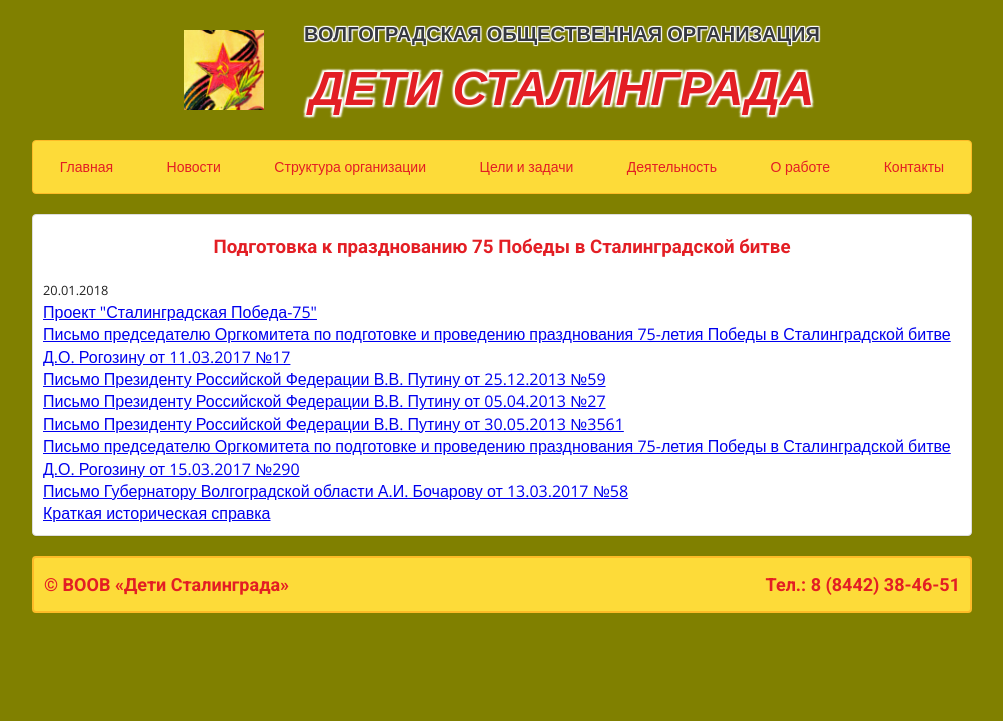
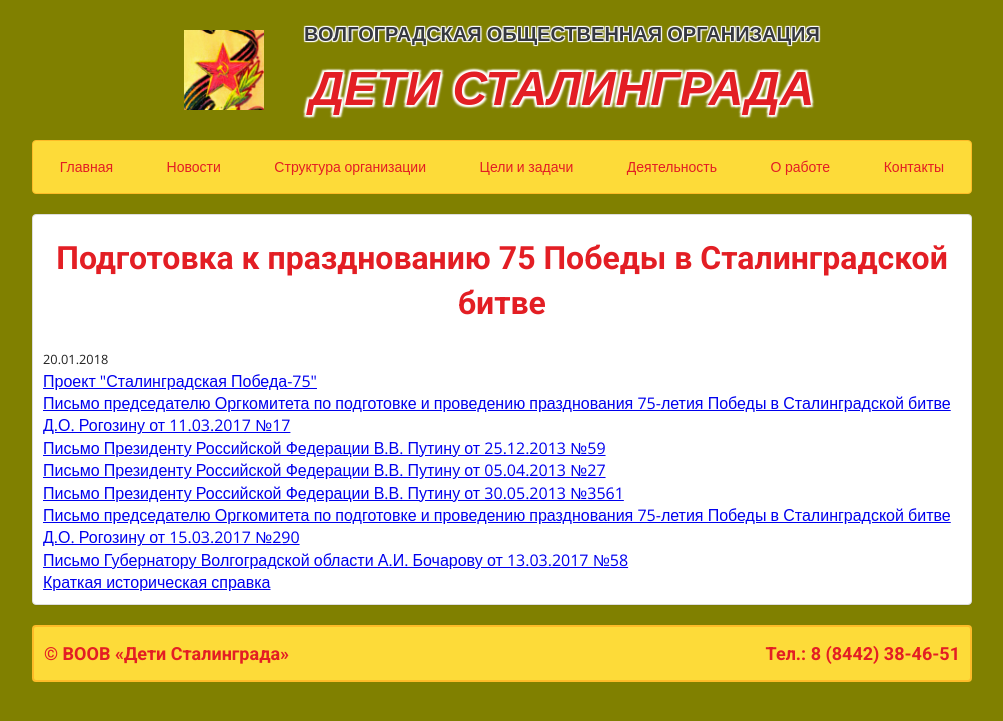
Before and after one commit to detistalingrada/detistalingrada.github.io, a Jekyll site: the page built from activity/podgotovka-75.md, in a window 1280 px wide. Shown: the top 721 px of the page, without its empty margins (138-1141 px from the left). Built offline with Jekyll 4.4.1, drawn with Linux system fonts in a browser that asks for light colours; nearby versions of some CDN libraries.

Commit message:
Увеличение заголовка новости

```diff
--- a/_layouts/post.html
+++ b/_layouts/post.html
@@ -2,7 +2,7 @@
 layout: default
 ---
 
-<h3 class="center">{{ page.title }}</h3>
+<h1 class="center">{{ page.title }}</h1>
 <div>
   <small class="text-muted">{{ page.date | date: '%d.%m.%Y' }}</small>
 </div>
```
